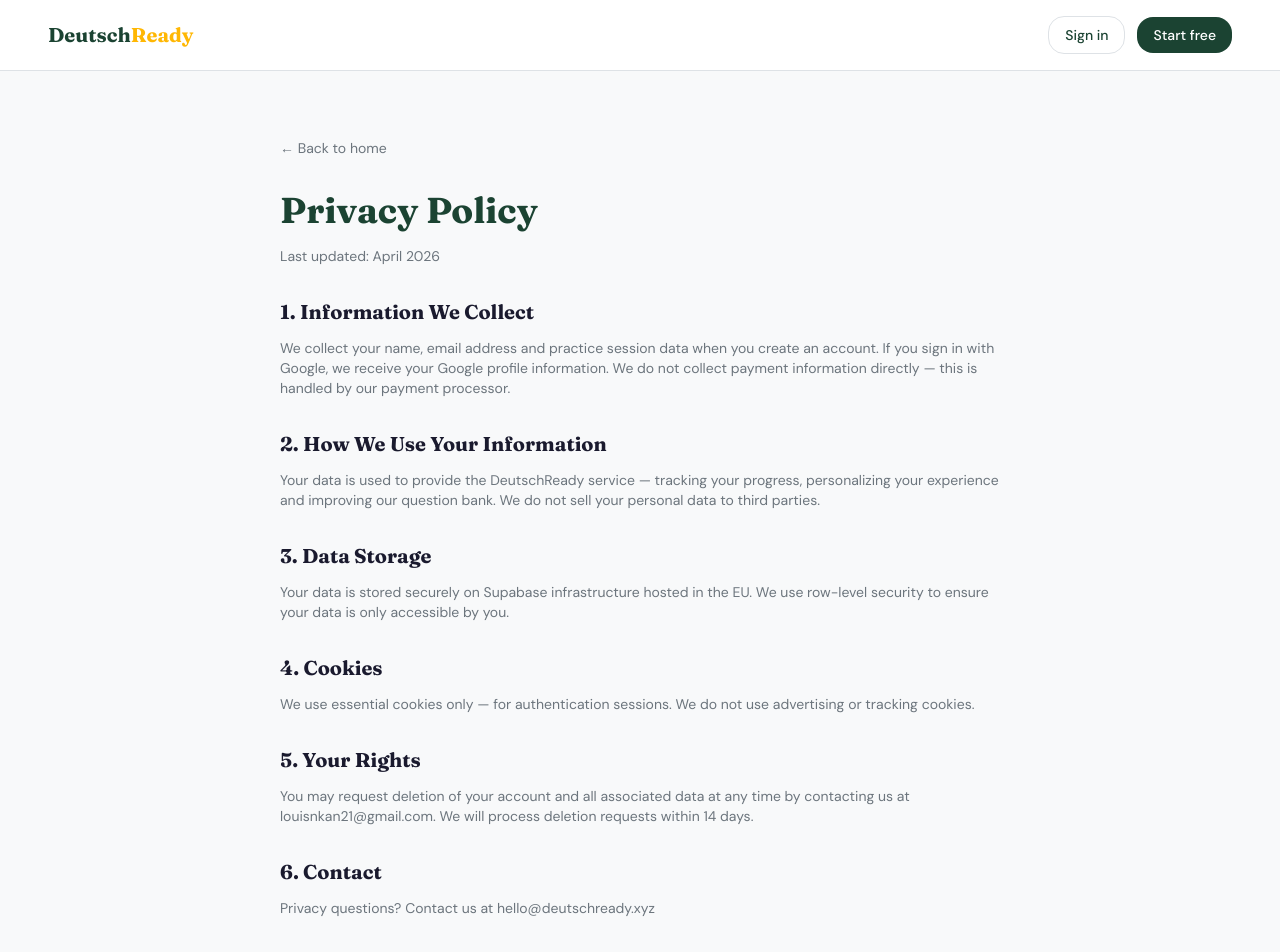
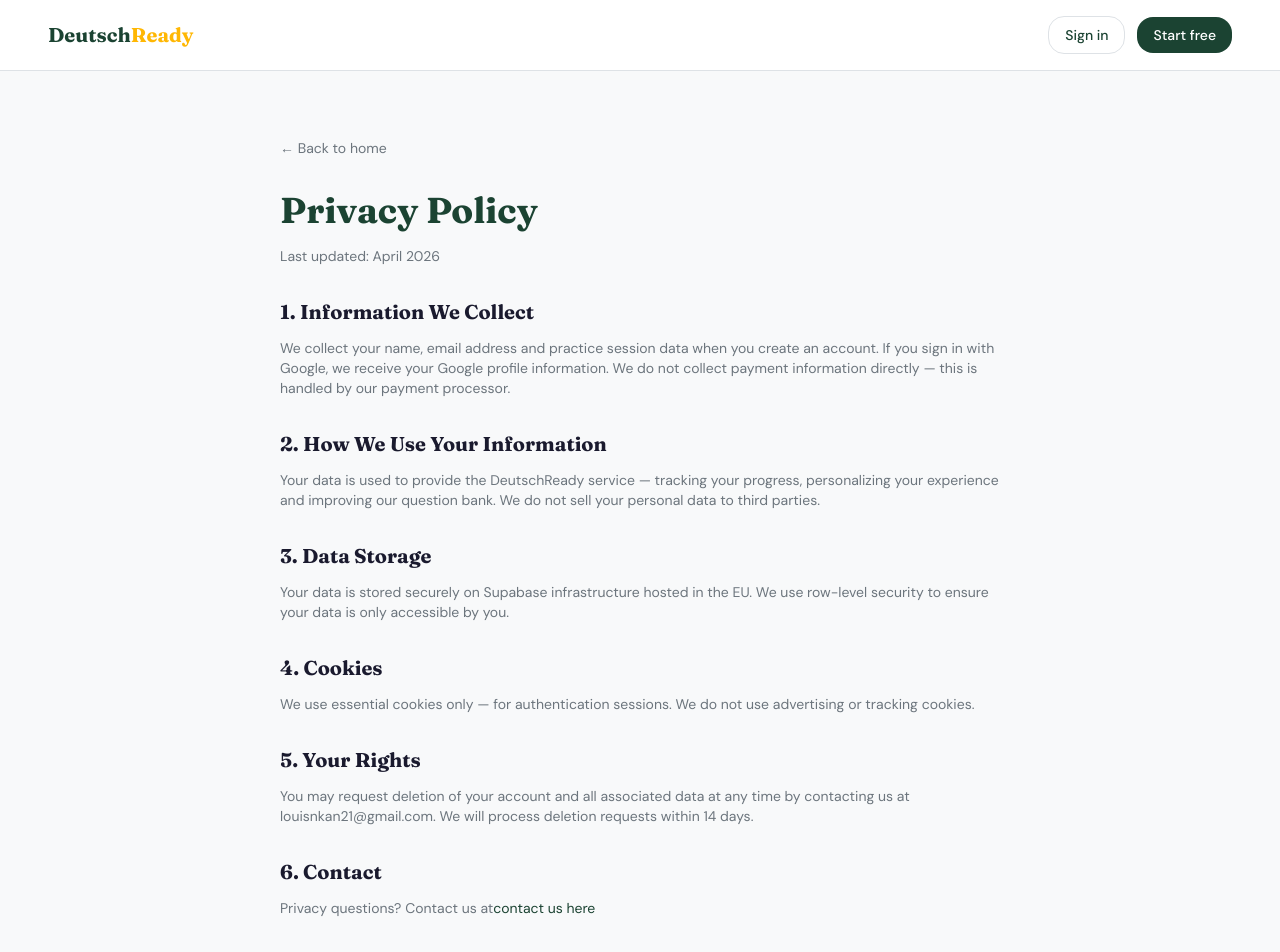
Before and after one commit to louisnkan/deutschready, a Next.js app: page /privacy in a window 1280 px wide. Shown: the top 952 px of the page. Built offline with nearby package versions, Linux system fonts and the light colour scheme.

Commit message:
Update contact information with a link
replace email with contact link in legal pages

```diff
--- a/app/(marketing)/privacy/page.tsx
+++ b/app/(marketing)/privacy/page.tsx
@@ -91,7 +91,10 @@ export default function PrivacyPage() {
           </h2>
           <p className="text-sm text-text-muted">
             Privacy questions? Contact us at
-            hello@deutschready.xyz
+            <a href="/contact"
+   className="text-primary hover:underline">
+  contact us here
+</a>
           </p>
         </section>
       </div>
```
